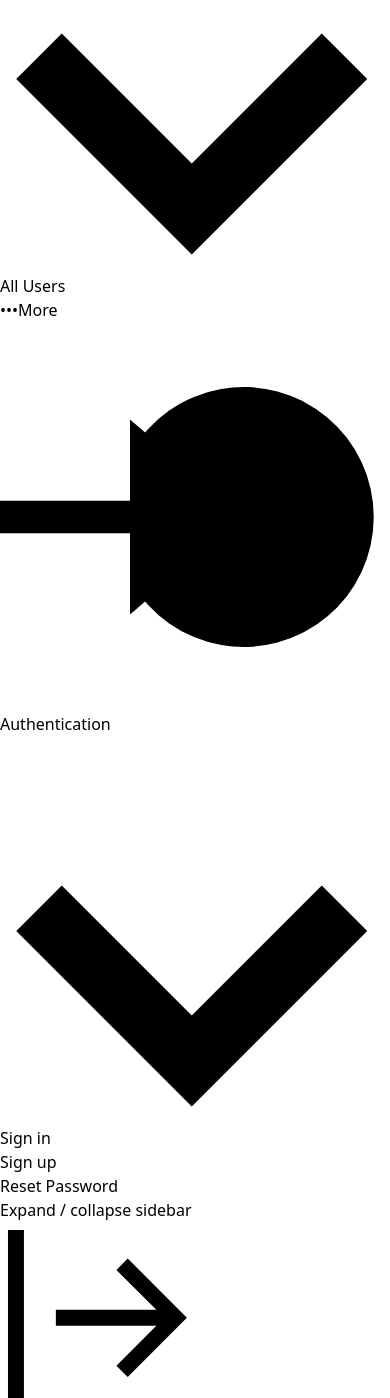
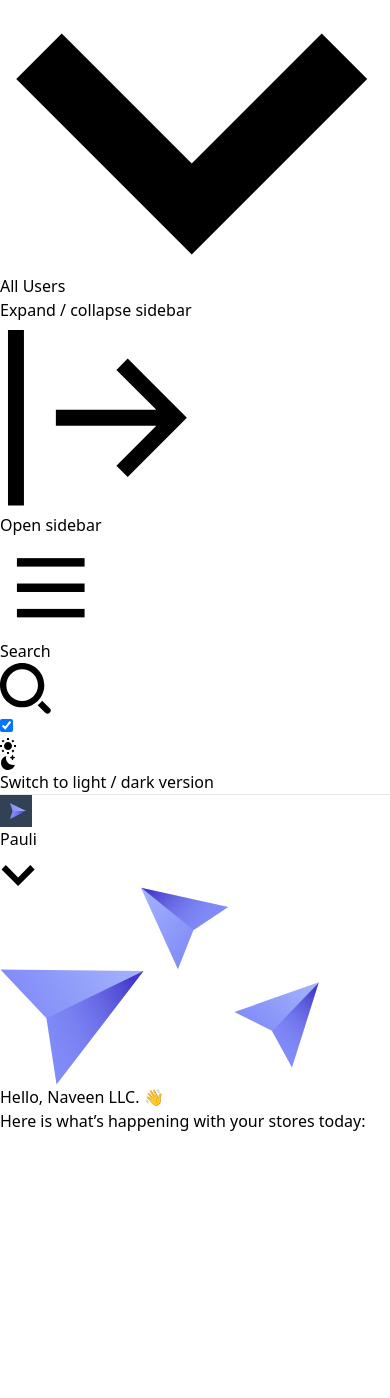
Before and after one commit to Mostakimul/naveen, a React (Vite) app in the folder naveen-client/: page / in a window 390 px wide. Shown: the part 1125-2523 px from the top of the page. After the commit the page ends 2258 px from the top, so only its background shows below. Built offline with nearby package versions, Linux system fonts and the light colour scheme.

Commit message:
[feat]: side bar cleaned

```diff
--- a/naveen-client/src/partials/Sidebar.jsx
+++ b/naveen-client/src/partials/Sidebar.jsx
@@ -278,112 +278,6 @@ function Sidebar({ sidebarOpen, setSidebarOpen }) {
               </SidebarLinkGroup>
             </ul>
           </div>
-          {/* More group */}
-          <div>
-            <h3 className="text-xs uppercase text-slate-500 font-semibold pl-3">
-              <span
-                className="hidden lg:block lg:sidebar-expanded:hidden 2xl:hidden text-center w-6"
-                aria-hidden="true"
-              >
-                •••
-              </span>
-              <span className="lg:hidden lg:sidebar-expanded:block 2xl:block">
-                More
-              </span>
-            </h3>
-            <ul className="mt-3">
-              {/* Authentication */}
-              <SidebarLinkGroup>
-                {(handleClick, open) => {
-                  return (
-                    <React.Fragment>
-                      <a
-                        href="#0"
-                        className={`block text-slate-200 truncate transition duration-150 ${
-                          open ? 'hover:text-slate-200' : 'hover:text-white'
-                        }`}
-                        onClick={(e) => {
-                          e.preventDefault();
-                          sidebarExpanded
-                            ? handleClick()
-                            : setSidebarExpanded(true);
-                        }}
-                      >
-                        <div className="flex items-center justify-between">
-                          <div className="flex items-center">
-                            <svg
-                              className="shrink-0 h-6 w-6"
-                              viewBox="0 0 24 24"
-                            >
-                              <path
-                                className="fill-current text-slate-600"
-                                d="M8.07 16H10V8H8.07a8 8 0 110 8z"
-                              />
-                              <path
-                                className="fill-current text-slate-400"
-                                d="M15 12L8 6v5H0v2h8v5z"
-                              />
-                            </svg>
-                            <span className="text-sm font-medium ml-3 lg:opacity-0 lg:sidebar-expanded:opacity-100 2xl:opacity-100 duration-200">
-                              Authentication
-                            </span>
-                          </div>
-                          {/* Icon */}
-                          <div className="flex shrink-0 ml-2">
-                            <svg
-                              className={`w-3 h-3 shrink-0 ml-1 fill-current text-slate-400 ${
-                                open && 'rotate-180'
-                              }`}
-                              viewBox="0 0 12 12"
-                            >
-                              <path d="M5.9 11.4L.5 6l1.4-1.4 4 4 4-4L11.3 6z" />
-                            </svg>
-                          </div>
-                        </div>
-                      </a>
-                      <div className="lg:hidden lg:sidebar-expanded:block 2xl:block">
-                        <ul className={`pl-9 mt-1 ${!open && 'hidden'}`}>
-                          <li className="mb-1 last:mb-0">
-                            <NavLink
-                              end
-                              to="/signin"
-                              className="block text-slate-400 hover:text-slate-200 transition duration-150 truncate"
-                            >
-                              <span className="text-sm font-medium lg:opacity-0 lg:sidebar-expanded:opacity-100 2xl:opacity-100 duration-200">
-                                Sign in
-                              </span>
-                            </NavLink>
-                          </li>
-                          <li className="mb-1 last:mb-0">
-                            <NavLink
-                              end
-                              to="/signup"
-                              className="block text-slate-400 hover:text-slate-200 transition duration-150 truncate"
-                            >
-                              <span className="text-sm font-medium lg:opacity-0 lg:sidebar-expanded:opacity-100 2xl:opacity-100 duration-200">
-                                Sign up
-                              </span>
-                            </NavLink>
-                          </li>
-                          <li className="mb-1 last:mb-0">
-                            <NavLink
-                              end
-                              to="/reset-password"
-                              className="block text-slate-400 hover:text-slate-200 transition duration-150 truncate"
-                            >
-                              <span className="text-sm font-medium lg:opacity-0 lg:sidebar-expanded:opacity-100 2xl:opacity-100 duration-200">
-                                Reset Password
-                              </span>
-                            </NavLink>
-                          </li>
-                        </ul>
-                      </div>
-                    </React.Fragment>
-                  );
-                }}
-              </SidebarLinkGroup>
-            </ul>
-          </div>
         </div>
 
         {/* Expand / collapse button */}
```
